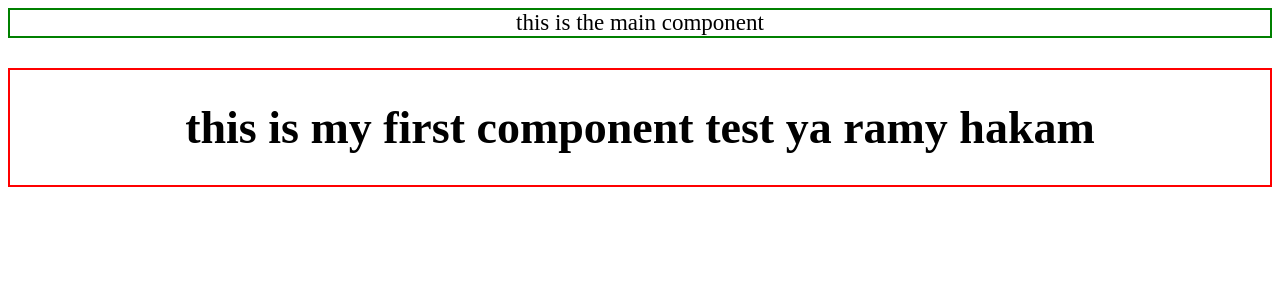
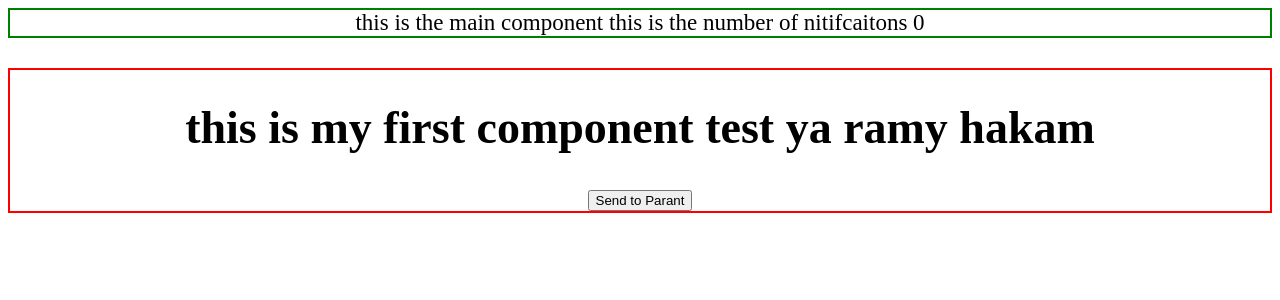
Before and after one commit to RamyHakam/Angular4-Course, an Angular app: page /first in a window 1280 px wide. Shown: the top 300 px of the page. Built offline with nearby package versions, Linux system fonts and the light colour scheme.

Commit message:
From Child to Parant Via Output and EventEmmiter

```diff
--- a/src/app/app.component.html
+++ b/src/app/app.component.html
@@ -1,10 +1,10 @@
 
 <div class="home">
 
-    this is the main component
+    this is the main component   this is the number of nitifcaitons  {{counter}}
 </div>
 
-<first [message]="sendMessage()"></first>
+<first [message]="sendMessage()" (notify)="getFromChild($event)"></first>
 
 
 
--- a/src/app/app.component.ts
+++ b/src/app/app.component.ts
@@ -15,6 +15,9 @@
   status:boolean;
   names:Array<object>
   id:string="03003";
+   //counter of notification
+   counter:number=0;
+
   constructor( private mylogin:LoginService ,private myrouter:Router,public myshared:SharedService){
     var first=this.mylogin.login('admin2','admin');
     var second=this.mylogin.login('admin','admin');
@@ -41,7 +44,6 @@
   this.myshared.setToken('kdjkdjkdjdkjkjd');
   this.myshared.setLogin(true);
   //save token to user local stoage
-
 
   //console.log("shared data has been setted");
   if(this.status){
@@ -81,6 +83,11 @@
 sendMessage(){
   return "ramy hakam";
 }
+//get from child
+
+getFromChild(event){
+  this.counter+=event;
+}
 
 
 
--- a/src/app/first/first.component.html
+++ b/src/app/first/first.component.html
@@ -1,3 +1,4 @@
 <div class="first">
 <h1>this is my first component test ya {{message}} </h1>
+<button (click)="Send()"> Send to Parant </button>
 </div>
--- a/src/app/first/first.component.ts
+++ b/src/app/first/first.component.ts
@@ -1,5 +1,6 @@
 import { Component ,Input } from '@angular/core';
 import { ActivatedRoute } from '@angular/router';
+import { Output ,EventEmitter } from '@angular/core';
 
 
 @Component({
@@ -11,6 +12,7 @@
     id:string;
     name:string;
     @Input() message:string;
+    @Output() notify=new EventEmitter<number>();
     constructor(private route:ActivatedRoute){
         //get optional params
         this.id= this.route.snapshot.paramMap.get('id');
@@ -19,5 +21,10 @@
         //console.log(this.name);
 
     }
+    //send data to parant
+    Send(){
+
+        this.notify.emit(20);
+    }
 
 }
```
